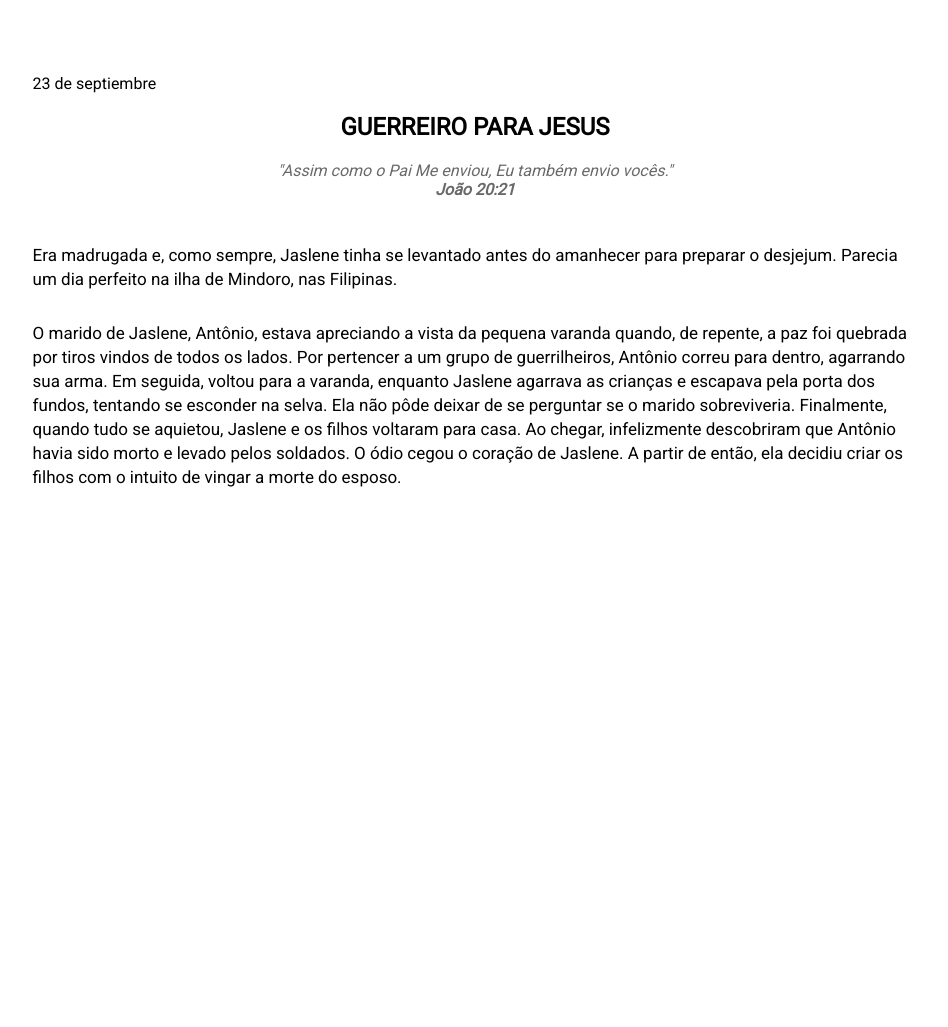
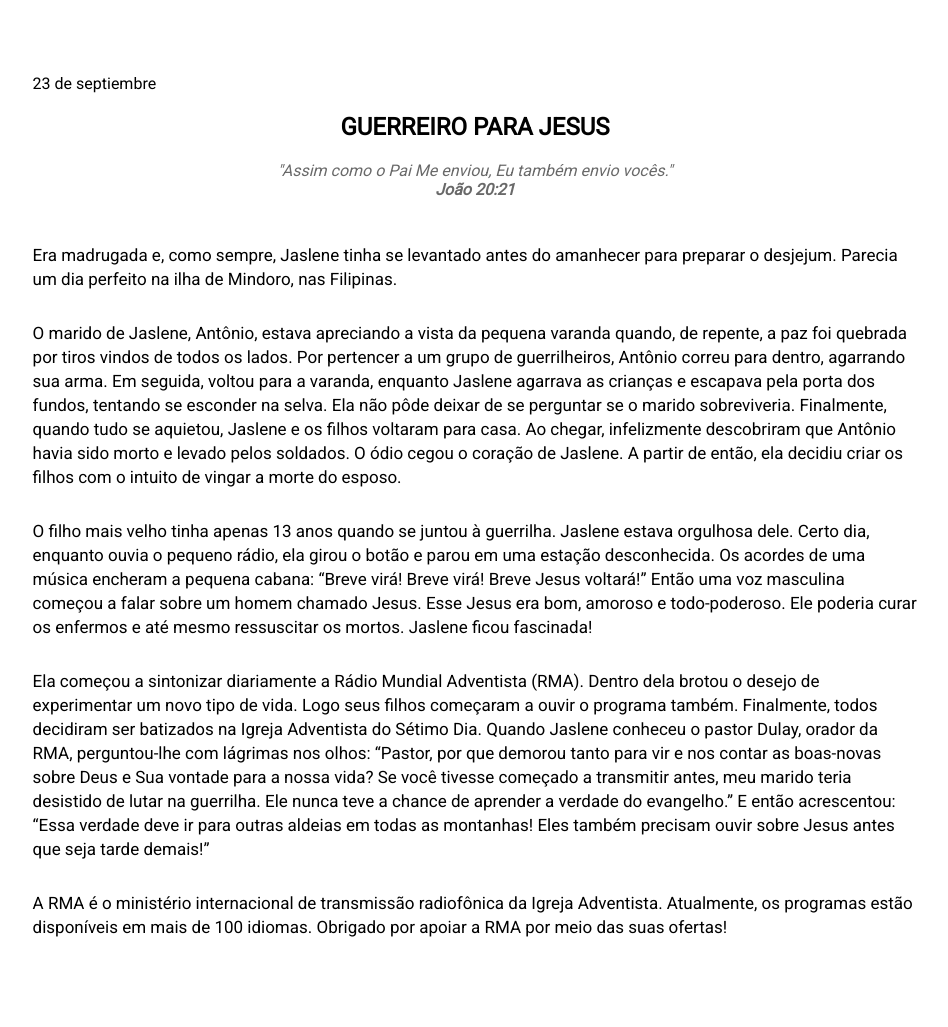
Before and after one commit to dougfelic/sabbath-meditation, a Jekyll site: the page built from _posts/2022-09-23-PT-GUERREIRO-PARA-JESUS.md, in a window 1280 px wide. Shown: the whole page, without its empty margins (165-1113 px from the left). Built offline with Jekyll 4.4.1, drawn with Linux system fonts in a browser that asks for light colours; before the commit the page ends 900 px from its top, so only the background shows below that.

Commit message:
Update 2022-09-23-PT-GUERREIRO-PARA-JESUS.md

```diff
--- a/_posts/2022-09-23-PT-GUERREIRO-PARA-JESUS.md
+++ b/_posts/2022-09-23-PT-GUERREIRO-PARA-JESUS.md
@@ -11,3 +11,9 @@ categories: meditation pt
 Era madrugada e, como sempre, Jaslene tinha se levantado antes do amanhecer para preparar o desjejum. Parecia um dia perfeito na ilha de Mindoro, nas Filipinas.
 
 O marido de Jaslene, Antônio, estava apreciando a vista da pequena varanda quando, de repente, a paz foi quebrada por tiros vindos de todos os lados. Por pertencer a um grupo de guerrilheiros, Antônio correu para dentro, agarrando sua arma. Em seguida, voltou para a varanda, enquanto Jaslene agarrava as crianças e escapava pela porta dos fundos, tentando se esconder na selva. Ela não pôde deixar de se perguntar se o marido sobreviveria. Finalmente, quando tudo se aquietou, Jaslene e os filhos voltaram para casa. Ao chegar, infelizmente descobriram que Antônio havia sido morto e levado pelos soldados. O ódio cegou o coração de Jaslene. A partir de então, ela decidiu criar os filhos com o intuito de vingar a morte do esposo.
+
+O filho mais velho tinha apenas 13 anos quando se juntou à guerrilha. Jaslene estava orgulhosa dele. Certo dia, enquanto ouvia o pequeno rádio, ela girou o botão e parou em uma estação desconhecida. Os acordes de uma música encheram a pequena cabana: “Breve virá! Breve virá! Breve Jesus voltará!” Então uma voz masculina começou a falar sobre um homem chamado Jesus. Esse Jesus era bom, amoroso e todo-poderoso. Ele poderia curar os enfermos e até mesmo ressuscitar os mortos. Jaslene ficou fascinada!
+
+Ela começou a sintonizar diariamente a Rádio Mundial Adventista (RMA). Dentro dela brotou o desejo de experimentar um novo tipo de vida. Logo seus filhos começaram a ouvir o programa também. Finalmente, todos decidiram ser batizados na Igreja Adventista do Sétimo Dia. Quando Jaslene conheceu o pastor Dulay, orador da RMA, perguntou-lhe com lágrimas nos olhos: “Pastor, por que demorou tanto para vir e nos contar as boas-novas sobre Deus e Sua vontade para a nossa vida? Se você tivesse começado a transmitir antes, meu marido teria desistido de lutar na guerrilha. Ele nunca teve a chance de aprender a verdade do evangelho.” E então acrescentou: “Essa verdade deve ir para outras aldeias em todas as montanhas! Eles também precisam ouvir sobre Jesus antes que seja tarde demais!”
+
+A RMA é o ministério internacional de transmissão radiofônica da Igreja Adventista. Atualmente, os programas estão disponíveis em mais de 100 idiomas. Obrigado por apoiar a RMA por meio das suas ofertas!
```
